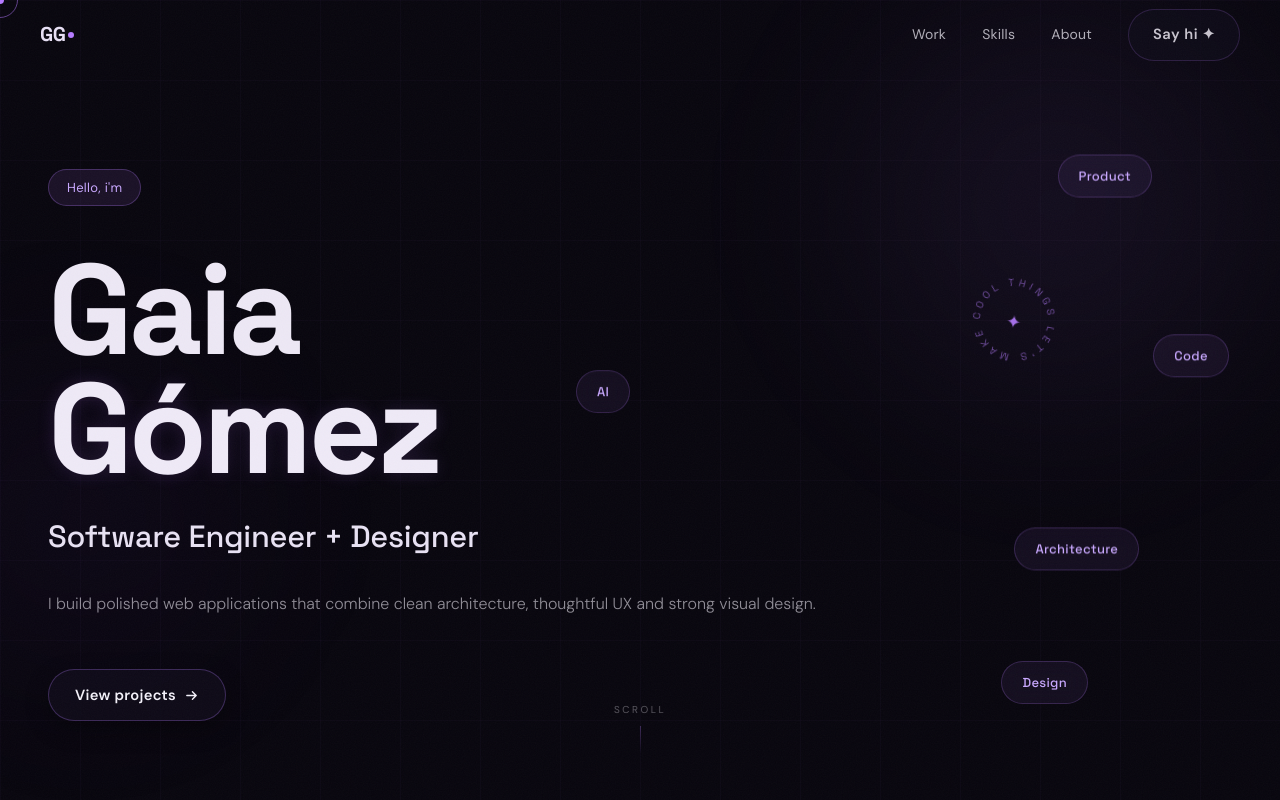
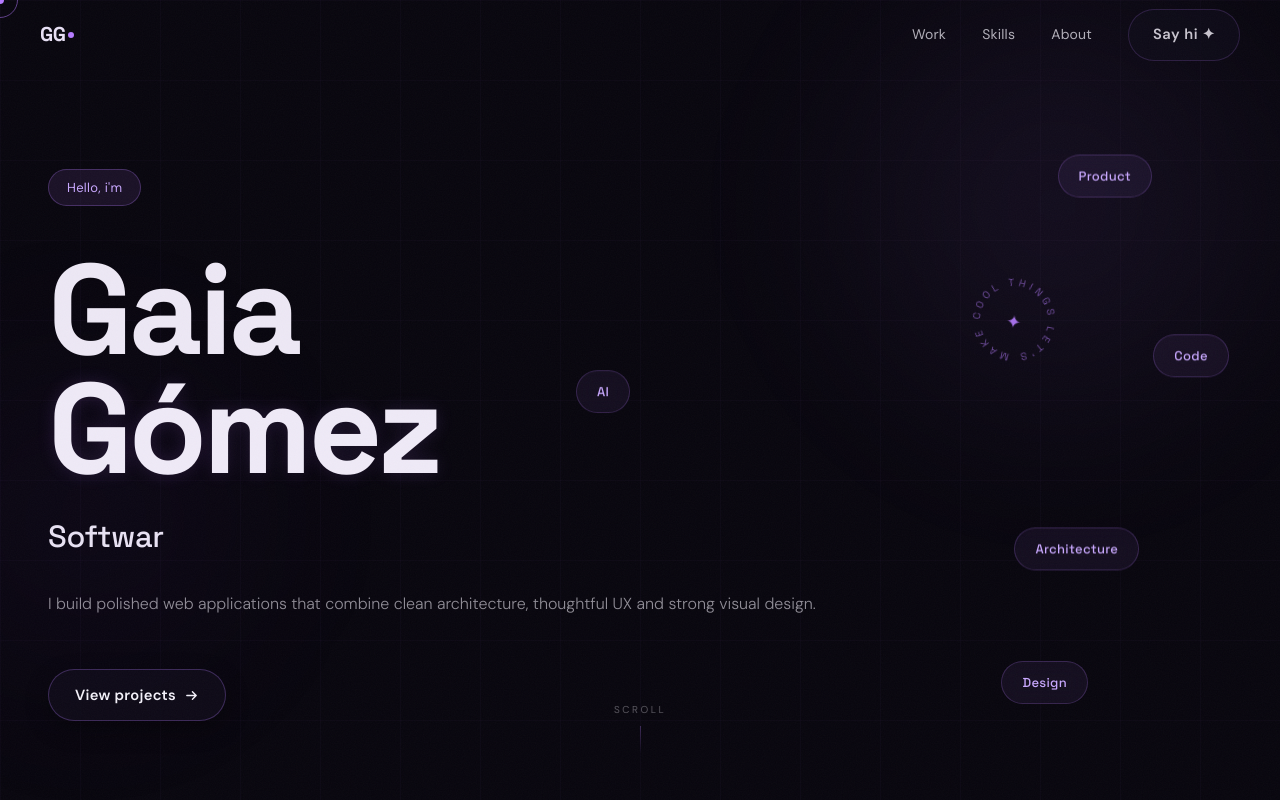
Before and after one commit to GaiaGomez/gaia-gomez-portfolio, a React (Vite) app: page / in a window 1280 px wide. Shown: the top 800 px of the page. Built offline with nearby package versions, Linux system fonts and the light colour scheme.

Commit message:
Restore hero role typing animation

```diff
--- a/src/components/Hero.jsx
+++ b/src/components/Hero.jsx
@@ -21,10 +21,6 @@ export default function Hero() {
   // Typewriter
   useEffect(() => {
     const fullText = roles[roleIdx];
-    if (roles.length === 1) {
-      setDisplayed(fullText);
-      return;
-    }
     let timeout;
     if (!isDeleting) {
       if (displayed.length < fullText.length) {
```
